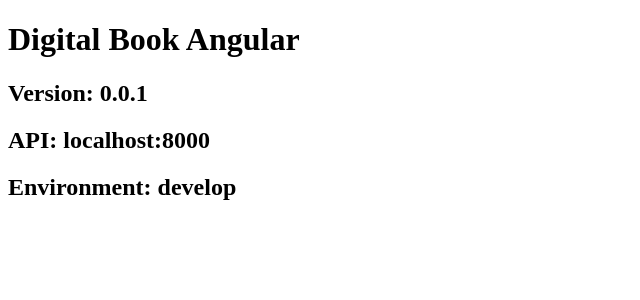
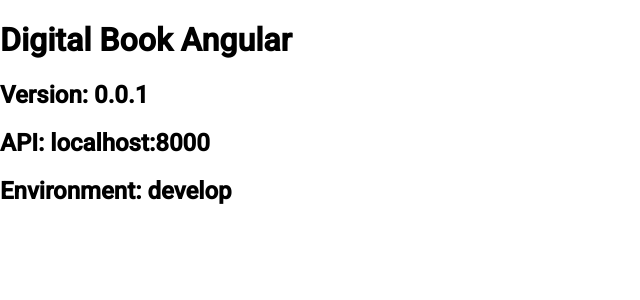
Before and after one commit to digital-book-app/digital-book-angular, an Angular app: page / in a window 1280 px wide. Shown: the top 300 px of the page, without its empty margins (0-640 px from the left). Built offline with nearby package versions, Linux system fonts and the light colour scheme.

Commit message:
added angular material

```diff
--- a/package.json
+++ b/package.json
@@ -13,10 +13,12 @@
   "private": true,
   "dependencies": {
     "@angular/animations": "^19.0.0",
+    "@angular/cdk": "^18.0.0",
     "@angular/common": "^19.0.0",
     "@angular/compiler": "^19.0.0",
     "@angular/core": "^19.0.0",
     "@angular/forms": "^19.0.0",
+    "@angular/material": "^18.0.0",
     "@angular/platform-browser": "^19.0.0",
     "@angular/platform-browser-dynamic": "^19.0.0",
     "@angular/router": "^19.0.0",
--- a/src/app/app.config.ts
+++ b/src/app/app.config.ts
@@ -4,11 +4,12 @@
 import { routes } from './app.routes';
 import {provideAppName, provideAppVersion} from './app-json-data';
 import {version, name} from '../../package.json';
+import { provideAnimationsAsync } from '@angular/platform-browser/animations/async';
 
 export const appConfig: ApplicationConfig = {
   providers: [
     provideZoneChangeDetection({ eventCoalescing: true }), provideRouter(routes),
     provideAppName(name),
-    provideAppVersion(version)
+    provideAppVersion(version), provideAnimationsAsync()
   ]
 };
--- a/src/index.html
+++ b/src/index.html
@@ -6,8 +6,10 @@
   <base href="/">
   <meta name="viewport" content="width=device-width, initial-scale=1">
   <link rel="icon" type="image/x-icon" href="favicon.ico">
+  <link href="https://fonts.googleapis.com/css2?family=Roboto:wght@300;400;500&display=swap" rel="stylesheet">
+  <link href="https://fonts.googleapis.com/icon?family=Material+Icons" rel="stylesheet">
 </head>
-<body>
+<body class="mat-typography">
   <app-root></app-root>
 </body>
 </html>
--- a/src/styles.scss
+++ b/src/styles.scss
@@ -1 +1,40 @@
+
+// Custom Theming for Angular Material
+// For more information: https://material.angular.io/guide/theming
+@use '@angular/material' as mat;
+// Plus imports for other components in your app.
+
+// Include the common styles for Angular Material. We include this here so that you only
+// have to load a single css file for Angular Material in your app.
+// Be sure that you only ever include this mixin once!
+@include mat.core();
+
+// Define the theme object.
+$digital-book-angular-theme: mat.define-theme((
+  color: (
+    theme-type: light,
+    primary: mat.$azure-palette,
+    tertiary: mat.$blue-palette,
+  ),
+  density: (
+    scale: 0,
+  )
+));
+
+// Include theme styles for core and each component used in your app.
+// Alternatively, you can import and @include the theme mixins for each component
+// that you are using.
+:root {
+  @include mat.all-component-themes($digital-book-angular-theme);
+}
+
+// Comment out the line below if you want to use the pre-defined typography utility classes.
+// For more information: https://material.angular.io/guide/typography#using-typography-styles-in-your-application.
+// @include mat.typography-hierarchy($theme);
+
+// Comment out the line below if you want to use the deprecated `color` inputs.
+// @include mat.color-variants-backwards-compatibility($theme);
 /* You can add global styles to this file, and also import other style files */
+
+html, body { height: 100%; }
+body { margin: 0; font-family: Roboto, "Helvetica Neue", sans-serif; }
```
Also changed, not shown: 1 other file (tests, documents, lock files or other folders).
